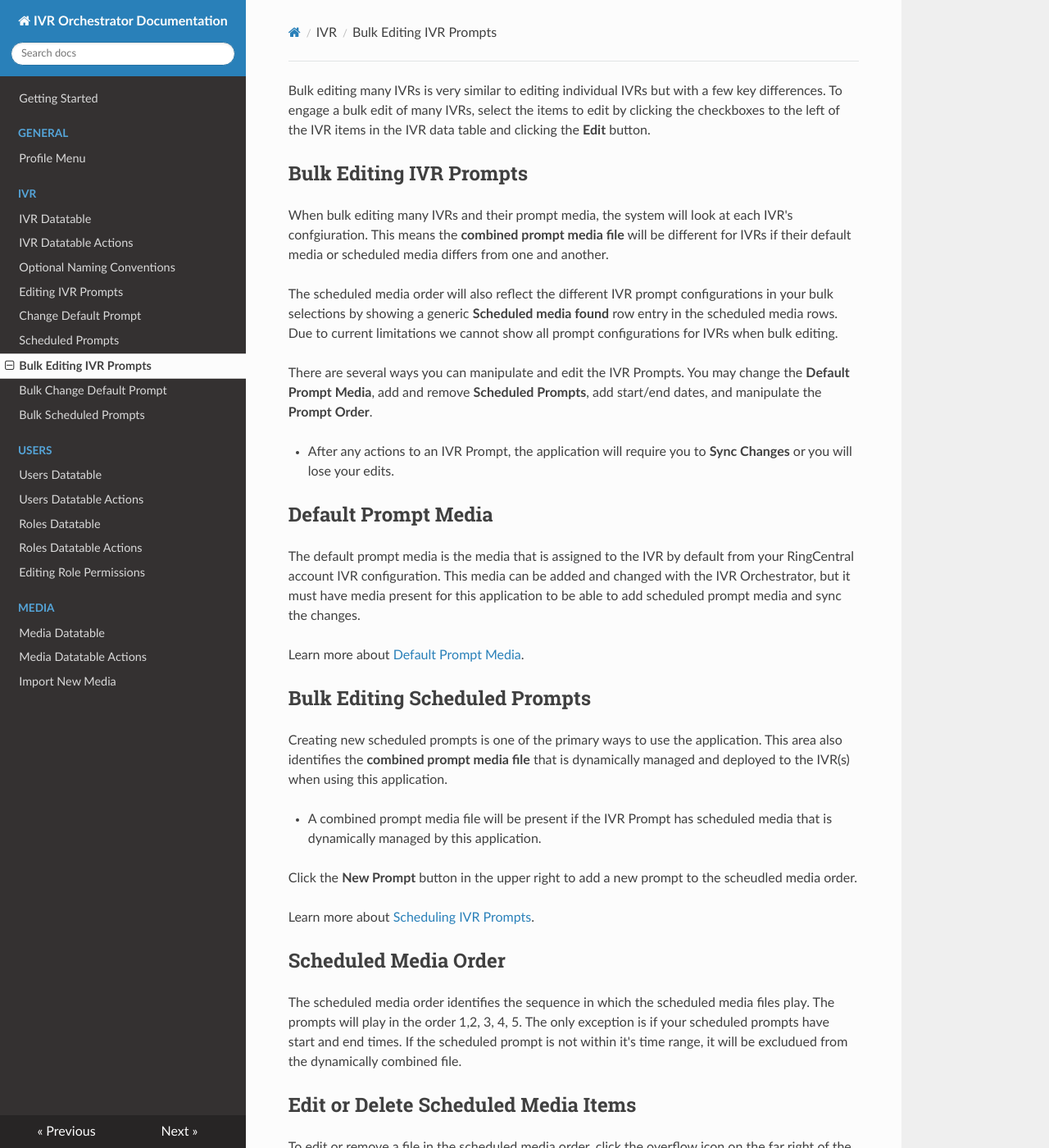
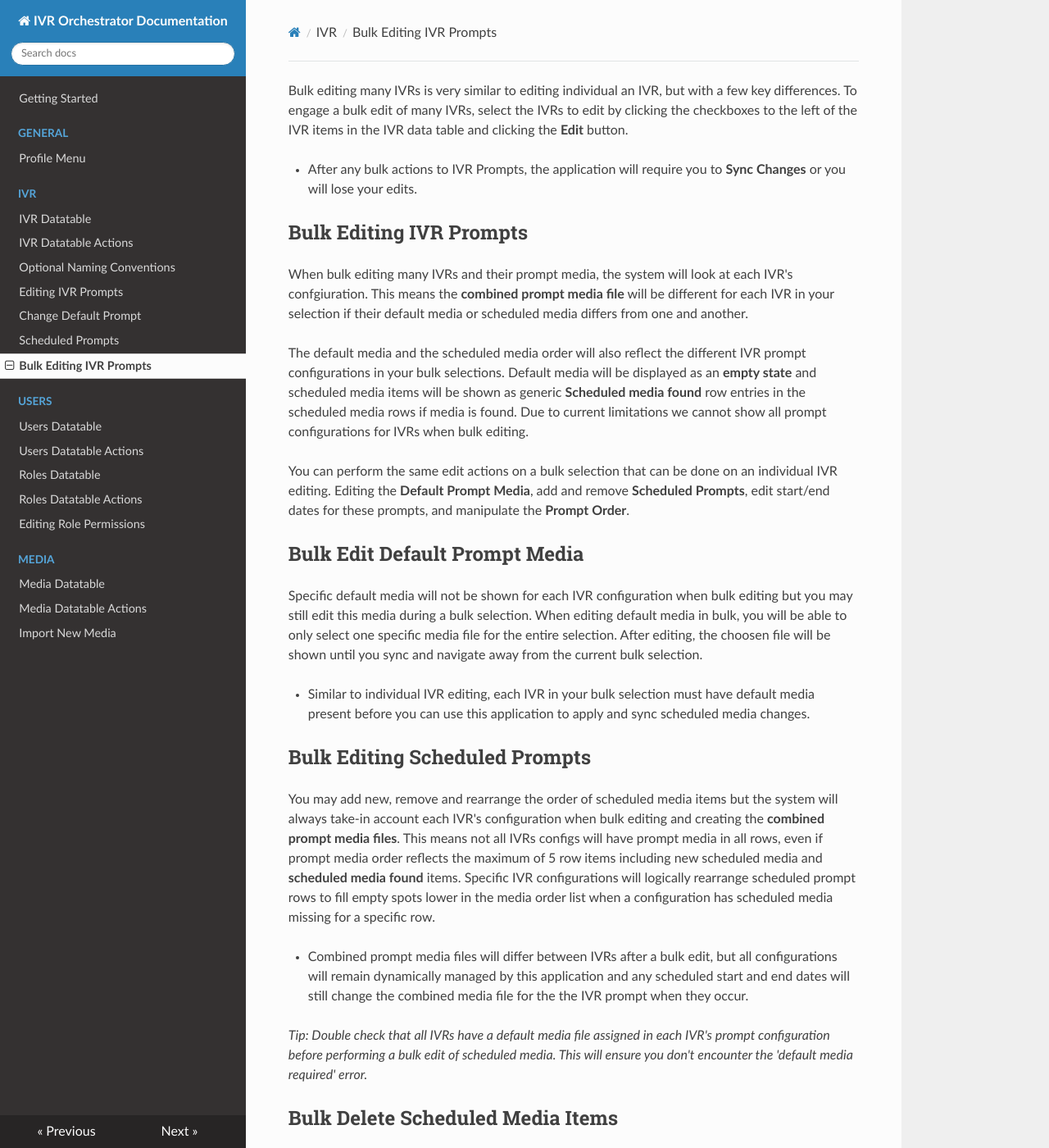
Before and after one commit to RingCentral-Pro-Services/ivrorchestrator-docs, an MkDocs documentation site: the page built from docs/ivr/bulk-ivr-editing.md, in a window 1280 px wide and 1400 px high. Shown: the whole window at 82% size. Built offline with MkDocs 1.6.1, drawn with Linux system fonts in a browser that asks for light colours; nearby versions of some CDN libraries; some of the changed text lies outside the part shown.

Commit message:
latest updates

```diff
--- a/docs/ivr/bulk-ivr-editing.md
+++ b/docs/ivr/bulk-ivr-editing.md
@@ -1,51 +1,33 @@
-Bulk editing many IVRs is very similar to editing individual IVRs but with a few key differences. To engage a bulk edit of many IVRs, select the items to edit by clicking the checkboxes to the left of the IVR items in the IVR data table and clicking the **Edit** button.
+Bulk editing many IVRs is very similar to editing individual an IVR, but with a few key differences. To engage a bulk edit of many IVRs, select the IVRs to edit by clicking the checkboxes to the left of the IVR items in the IVR data table and clicking the **Edit** button.
+
+* After any bulk actions to IVR Prompts, the application will require you to **Sync Changes** or you will lose your edits.
 
 ## Bulk Editing IVR Prompts
 
-When bulk editing many IVRs and their prompt media, the system will look at each IVR's confgiuration. This means the **combined prompt media file** will be different for IVRs if their default media or scheduled media differs from one and another.
+When bulk editing many IVRs and their prompt media, the system will look at each IVR's confgiuration. This means the **combined prompt media file** will be different for each IVR in your selection if their default media or scheduled media differs from one and another.
 
-The scheduled media order will also reflect the different IVR prompt configurations in your bulk selections by showing a generic **Scheduled media found** row entry in the scheduled media rows. Due to current limitations we cannot show all prompt configurations for IVRs when bulk editing.
+The default media and the scheduled media order will also reflect the different IVR prompt configurations in your bulk selections. Default media will be displayed as an **empty state** and scheduled media items will be shown as generic **Scheduled media found** row entries in the scheduled media rows if media is found. Due to current limitations we cannot show all prompt configurations for IVRs when bulk editing.
 
-There are several ways you can manipulate and edit the IVR Prompts. You may change the **Default Prompt Media**, add and remove **Scheduled Prompts**, add start/end dates, and manipulate the **Prompt Order**.
+You can perform the same edit actions on a bulk selection that can be done on an individual IVR editing. Editing the **Default Prompt Media**, add and remove **Scheduled Prompts**, edit start/end dates for these prompts, and manipulate the **Prompt Order**.
 
-* After any actions to an IVR Prompt, the application will require you to **Sync Changes** or you will lose your edits.
+## Bulk Edit Default Prompt Media
 
-## Default Prompt Media
+Specific default media will not be shown for each IVR configuration when bulk editing but you may still edit this media during a bulk selection. When editing default media in bulk, you will be able to only select one specific media file for the entire selection. After editing, the choosen file will be shown until you sync and navigate away from the current bulk selection.
 
-The default prompt media is the media that is assigned to the IVR by default from your RingCentral account IVR configuration. This media can be added and changed with the IVR Orchestrator, but it must have media present for this application to be able to add scheduled prompt media and sync the changes.
-
-Learn more about [Default Prompt Media](ivr/change-default-prompt).
+* Similar to individual IVR editing, each IVR in your bulk selection must have default media present before you can use this application to apply and sync scheduled media changes.
 
 ## Bulk Editing Scheduled Prompts
 
-Creating new scheduled prompts is one of the primary ways to use the application. This area also identifies the **combined prompt media file** that is dynamically managed and deployed to the IVR(s) when using this application.
+You may add new, remove and rearrange the order of scheduled media items but the system will always take-in account each IVR's configuration when bulk editing and creating the **combined prompt media files**. This means not all IVRs configs will have prompt media in all rows, even if prompt media order reflects the maximum of 5 row items including new scheduled media and **scheduled media found** items. Specific IVR configurations will logically rearrange scheduled prompt rows to fill empty spots lower in the media order list when a configuration has scheduled media missing for a specific row.
 
-* A combined prompt media file will be present if the IVR Prompt has scheduled media that is dynamically managed by this application.
+* Combined prompt media files will differ between IVRs after a bulk edit, but all configurations will remain dynamically managed by this application and any scheduled start and end dates will still change the combined media file for the the IVR prompt when they occur.
 
-Click the **New Prompt** button in the upper right to add a new prompt to the scheudled media order.
+*Tip: Double check that all IVRs have a default media file assigned in each IVR's prompt configuration before performing a bulk edit of scheduled media. This will ensure you don't encounter the 'default media required' error.*
 
-Learn more about [Scheduling IVR Prompts](ivr/new-ivr-prompt.md).
+## Bulk Delete Scheduled Media Items
 
-## Scheduled Media Order
+You may remove any schduled media items when editing IVR prompt configurations in bulk, but take note that this will remove it from ALL IVR configs in your bulk selection.
 
-The scheduled media order identifies the sequence in which the scheduled media files play. The prompts will play in the order 1,2, 3, 4, 5. The only exception is if your scheduled prompts have start and end times. If the scheduled prompt is not within it's time range, it will be excludued from the dynamically combined file.
-
-## Edit or Delete Scheduled Media Items
-
-To edit or remove a file in the scheduled media order, click the overflow icon on the far right of the item row athen choose **Edit** or **Delete** from the overflow dropdown menu.
+* Scheduled media items will rearrange in the scheduled media order when items lower in the list are removed and item is above it.
 
 *Deleting and editing prompt media will require you to **Sync Changes** before your edits are applied to the IVR(s)*
-
-## Reording Scheudled Media Items
-
-Each scheudled media item row can be moved and re-ordered within this list. Clicking and hold on the move icon, and then drag the item into the desired position.
-
-*The combined prompt media file will always have the default prompt media as the last media file when combined with the scheduled prompts.*
-
-## Syncing Changes
-
-To sync edits and changes to an IVR Prompt, click the **Sync Changes** above the prompt media datatable. This will then combine all prompt media with the default prompt media into a single audio file that will be dynamically deployed to the IVR.
-
-1. Click the **Sync Changes** button after making edits to an IVR Prompt.
-2. Wait for fail or confirmation dialog for results.
-3. If successful, the new combined media file will be deployed to the IVR Prompt and can now be dyncamially managed in this application.
--- a/mkdocs.yml
+++ b/mkdocs.yml
@@ -12,8 +12,6 @@ nav:
       - Change Default Prompt: ivr/change-default-prompt.md
       - Scheduled Prompts: ivr/scheduled-media-editing.md
       - Bulk Editing IVR Prompts: ivr/bulk-ivr-editing.md
-      - Bulk Change Default Prompt: ivr/bulk-change-default-prompt.md
-      - Bulk Scheduled Prompts: ivr/bulk-scheduled-media-editing.md
     - Users:
       - Users Datatable: users/user-datatable.md
       - Users Datatable Actions: users/user-datatable-actions.md
```
Also changed, not shown: docs/ivr/bulk-change-default-prompt.md (deleted, +0 -17 lines), docs/ivr/bulk-scheduled-media-editing.md (deleted, +0 -32 lines).
